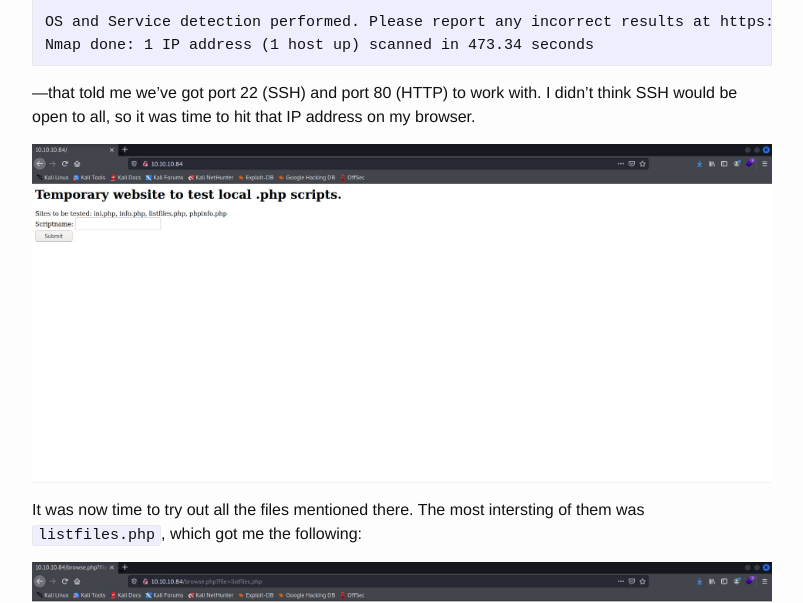
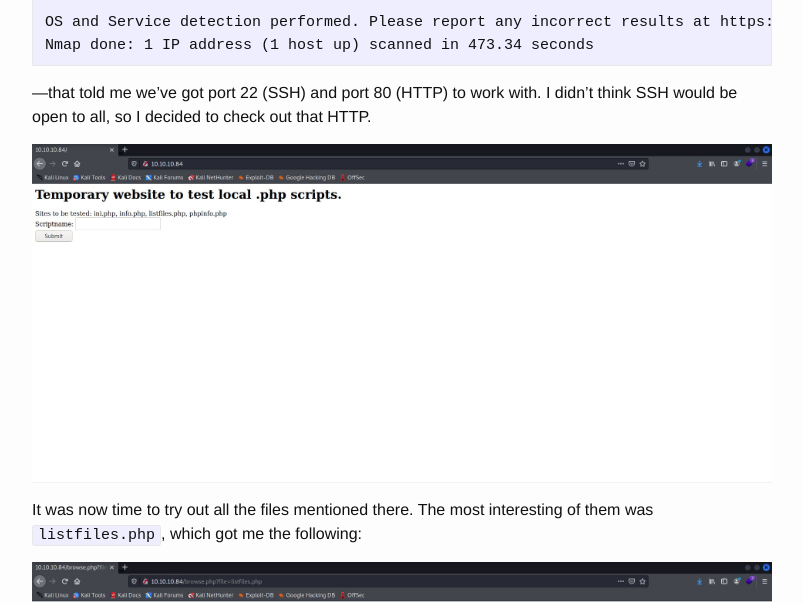
Before and after one commit to thatvirdiguy/thatvirdiguy.github.io, a Jekyll site: the page built from _posts/2022-03-27-hack-the-box:-poison.md, in a window 1280 px wide and 900 px high, scrolled down 1390 px. Shown: the part 176-779 px from the top of the window, without its empty margins (238-1041 px from the left). Built offline with Jekyll 4.4.1, drawn with Linux system fonts in a browser that asks for light colours; our own code applies the rules of GitHub Pages for plain Markdown files; some of the changed text lies outside the part shown.

Commit message:
typo fix

````diff
--- a/_posts/2022-03-27-hack-the-box:-poison.md
+++ b/_posts/2022-03-27-hack-the-box:-poison.md
@@ -45,11 +45,11 @@ OS and Service detection performed. Please report any incorrect results at https
 Nmap done: 1 IP address (1 host up) scanned in 473.34 seconds
 ```
 
-—that told me we've got port 22 (SSH) and port 80 (HTTP) to work with. I didn't think SSH would be open to all, so it was time to hit that IP address on my browser.
+—that told me we've got port 22 (SSH) and port 80 (HTTP) to work with. I didn't think SSH would be open to all, so I decided to check out that HTTP.
 
 ![Alt text](/images/poison/2022-03-27-hack-the-box-poison-02.JPG "Welcome screen")
 
-It was now time to try out all the files mentioned there. The most intersting of them was `listfiles.php`, which got me the following:
+It was now time to try out all the files mentioned there. The most interesting of them was `listfiles.php`, which got me the following:
 
 ![Alt text](/images/poison/2022-03-27-hack-the-box-poison-03.JPG "File list result")
 
@@ -85,7 +85,7 @@ Since I was able to run `pwdbackup.txt` on that site – a file not mentioned on
 
 ![Alt text](/images/poison/2022-03-27-hack-the-box-poison-05.JPG "/etc/passwd")
 
-I read the file wrong though, as I kept trying Charlie:Charix!2#4%6&8(0 on the only other open port I had to work with:
+I read the file wrong though, as I kept trying Charlie:Charix!2#4%6&8(0 on the only other open port I had to work with.
 
 ```
 ┌──(thatvirdiguy㉿kali)-[~]
@@ -160,7 +160,7 @@ unzip: Passphrase required for this entry
 charix@Poison:~ %
 ```
 
-It was time to look around and see if I can get anything interesting. There was nothing in the directories, so I started looking at the running processes, open ports, etc. — anything, honestly.
+It was time to look around and see if I can get anything interesting. There was nothing in the directories, so I started looking at the running processes, open ports, etc. – anything, honestly.
 
 ```
 charix@Poison:~ % ps -aux
````
Also changed, not shown: other parts of _posts/2022-03-27-hack-the-box:-poison.md (+1 -1 lines).
